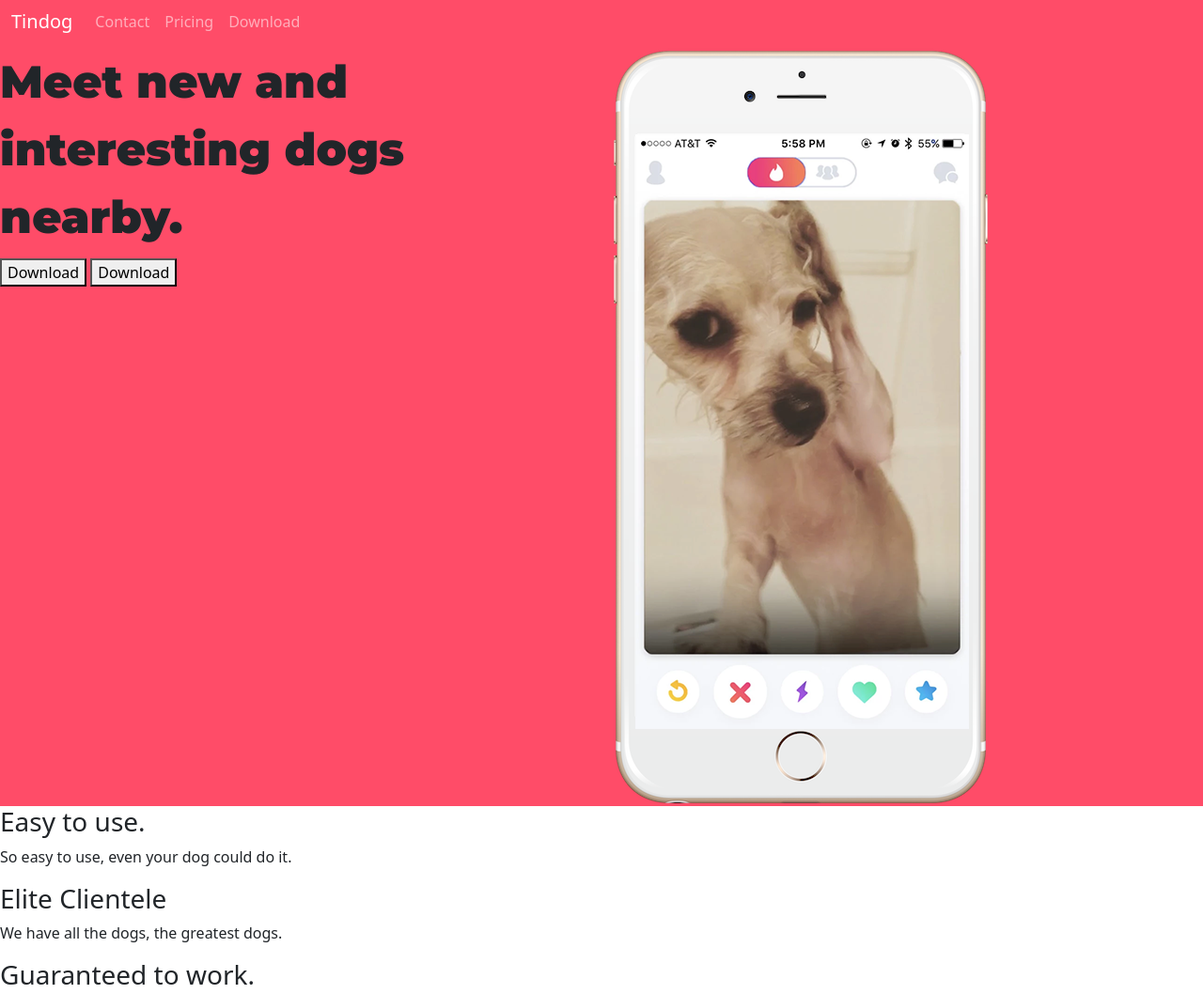
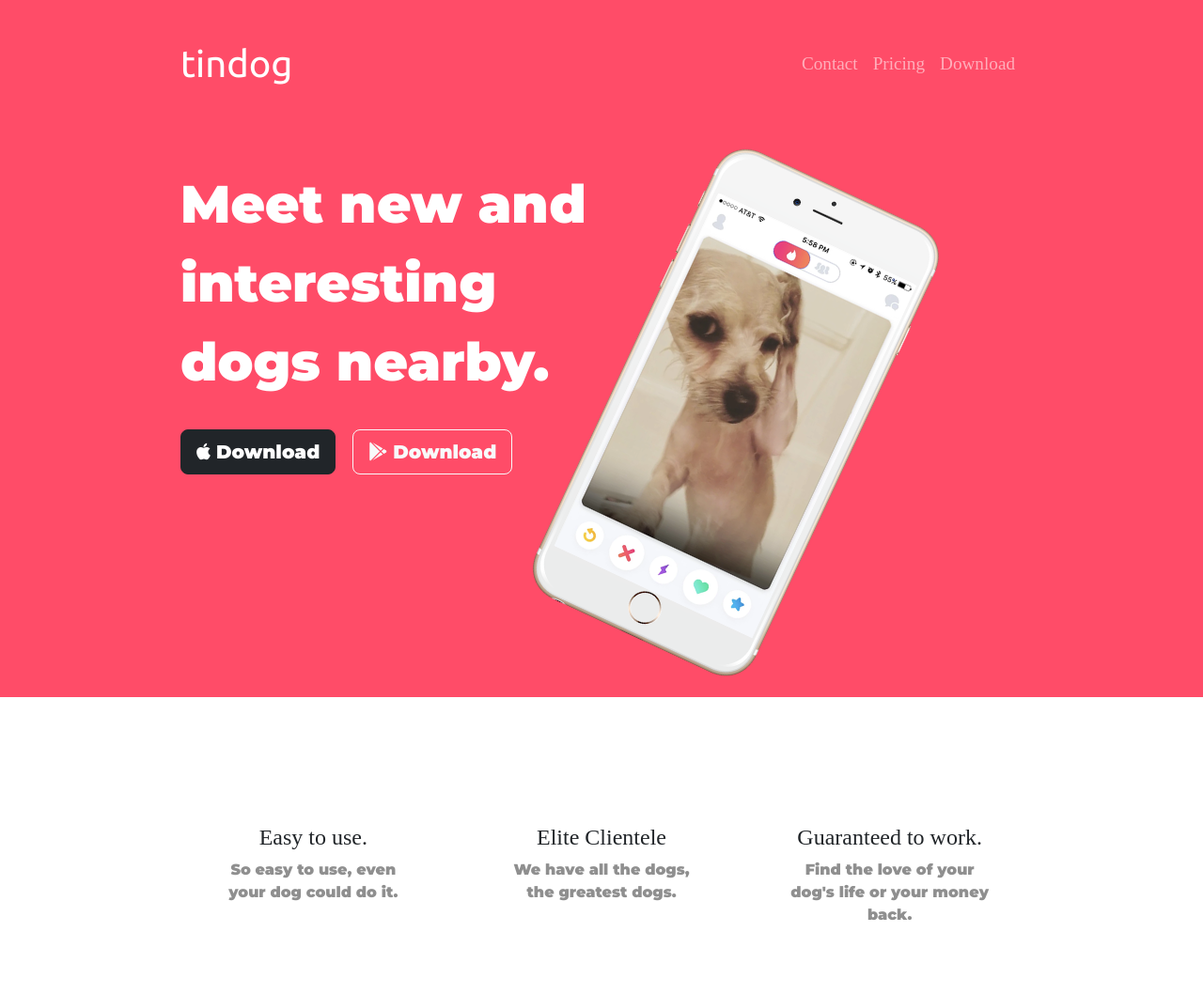
Before and after one commit to chhavi6V/TinDog-Start-master, a plain HTML site: page index.html in a window 1280 px wide. Shown: the part 5-1063 px from the top of the page at 94% size. Drawn offline with nearby package versions, Linux system fonts and the light colour scheme.

Commit message:
2nd commit

```diff
--- a/css/styles.css
+++ b/css/styles.css
@@ -1,9 +1,69 @@
+body{
+    font-family: 'Montserrat', sans-serif;
+}
+
 #title{
     background-color: #ff4c68;
+    color: white;
+}
+
+.container-fluid{
+    padding: 3% 15%;
 }
 
 h1{
     font-family: 'Montserrat', sans-serif;
-    font-size: 3rem;
+    font-size: 3.5rem;
     line-height: 1.5;
 }
+
+h3{
+    font-family: "Montserrat-Bold";
+    font-weight: 1500;
+    font-size: 1.5rem;
+}
+
+p{
+    color: #8f8f8f;
+}
+
+.title-image{
+    transform: rotate(25deg); /* Equal to rotateZ(45deg) */
+    width: 60%;
+}
+
+.navbar{
+    padding:0 0 4.5rem;
+}
+
+.navbar-brand{
+    font-family: 'ubuntu';
+    font-size: 2.5rem;
+}
+
+.navbar-item{
+    padding: 0 18px 0 18px;
+}
+
+.nav-link{
+    font-size: 1.2rem;
+    font-family: 'Montserrat-Light';
+}
+
+.navbar-nav{
+    margin-left: auto;
+}
+
+.download-button{
+    margin: 5% 3% 5% 0;
+    font-weight: lighter;
+}
+
+#features{
+    padding: 7% 15%;
+}
+
+.feature-box{
+    text-align: center;
+    padding: 5%;
+}
--- a/index.html
+++ b/index.html
@@ -4,23 +4,27 @@
 <head>
   <meta charset="utf-8">
   <title>TinDog</title>
-
+<!-- google fonts -->
   <link rel="preconnect" href="https://fonts.googleapis.com">
   <link rel="preconnect" href="https://fonts.gstatic.com" crossorigin>
   <link href="https://fonts.googleapis.com/css2?family=Montserrat:wght@900&family=Ubuntu&display=swap" rel="stylesheet">  <link href="https://cdn.jsdelivr.net/npm/bootstrap@5.3.0-alpha3/dist/css/bootstrap.min.css" rel="stylesheet" integrity="sha384-KK94CHFLLe+nY2dmCWGMq91rCGa5gtU4mk92HdvYe+M/SXH301p5ILy+dN9+nJOZ" crossorigin="anonymous">
+
+  <!-- bootstrap -->
 <script src="https://cdn.jsdelivr.net/npm/bootstrap@5.3.0-alpha3/dist/js/bootstrap.bundle.min.js" integrity="sha384-ENjdO4Dr2bkBIFxQpeoTz1HIcje39Wm4jDKdf19U8gI4ddQ3GYNS7NTKfAdVQSZe" crossorigin="anonymous"></script>
   <link rel="stylesheet" href="css/styles.css">
+
+  <!-- font awesome -->
+  <link rel="stylesheet" href="https://cdnjs.cloudflare.com/ajax/libs/font-awesome/6.4.0/css/all.min.css" integrity="sha512-iecdLmaskl7CVkqkXNQ/ZH/XLlvWZOJyj7Yy7tcenmpD1ypASozpmT/E0iPtmFIB46ZmdtAc9eNBvH0H/ZpiBw==" crossorigin="anonymous" referrerpolicy="no-referrer" />
 </head>
 
 <body>
 
   <section id="title">
 
-
+    <div class="container-fluid">
     <!-- Nav Bar -->
     <nav class="navbar navbar-expand-lg navbar-dark">
-      <div class="container-fluid">
-        <a class="navbar-brand" href="#">Tindog</a>
+        <a class="navbar-brand" href="#">tindog</a>
         <button class="navbar-toggler" type="button" data-bs-toggle="collapse" data-bs-target="#navbarSupportedContent" aria-controls="navbarSupportedContent" aria-expanded="false" aria-label="Toggle navigation">
           <span class="navbar-toggler-icon"></span>
         </button>
@@ -39,18 +43,16 @@
         </div>
     </nav>
 
-
-
-
     <!-- Title -->
     <div class="row">
       <div class="col-lg-6">
         <h1>Meet new and interesting dogs nearby.</h1>
-      <button type="button">Download</button>
-      <button type="button">Download</button>
+        <button type="button" class="btn btn-lg btn-dark download-button"><i class="fa-brands fa-apple"></i> Download</button>
+        <button type="button" class="btn btn-lg btn-outline-light download-button"><i class="fa-brands fa-google-play"></i> Download</button>
       </div>
       <div class="col-lg-6">
-      <img src="images/iphone6.png" alt="iphone-mockup">
+        <img class="title-image" src="images/iphone6.png" alt="iphone-mockup">
+      </div>
     </div>
   </div>
   </section>
@@ -60,14 +62,22 @@
 
   <section id="features">
 
+    <div class="row">
+      <div class="feature-box col-lg-4">
         <h3>Easy to use.</h3>
         <p>So easy to use, even your dog could do it.</p>
+      </div>
 
+      <div class="feature-box col-lg-4">
         <h3>Elite Clientele</h3>
         <p>We have all the dogs, the greatest dogs.</p>
+      </div>
 
+      <div class="feature-box col-lg-4">
         <h3>Guaranteed to work.</h3>
         <p>Find the love of your dog's life or your money back.</p>
+      </div>
+    </div>
 
   </section>
 
```
Lines whose indentation alone changed are shown as unchanged.
